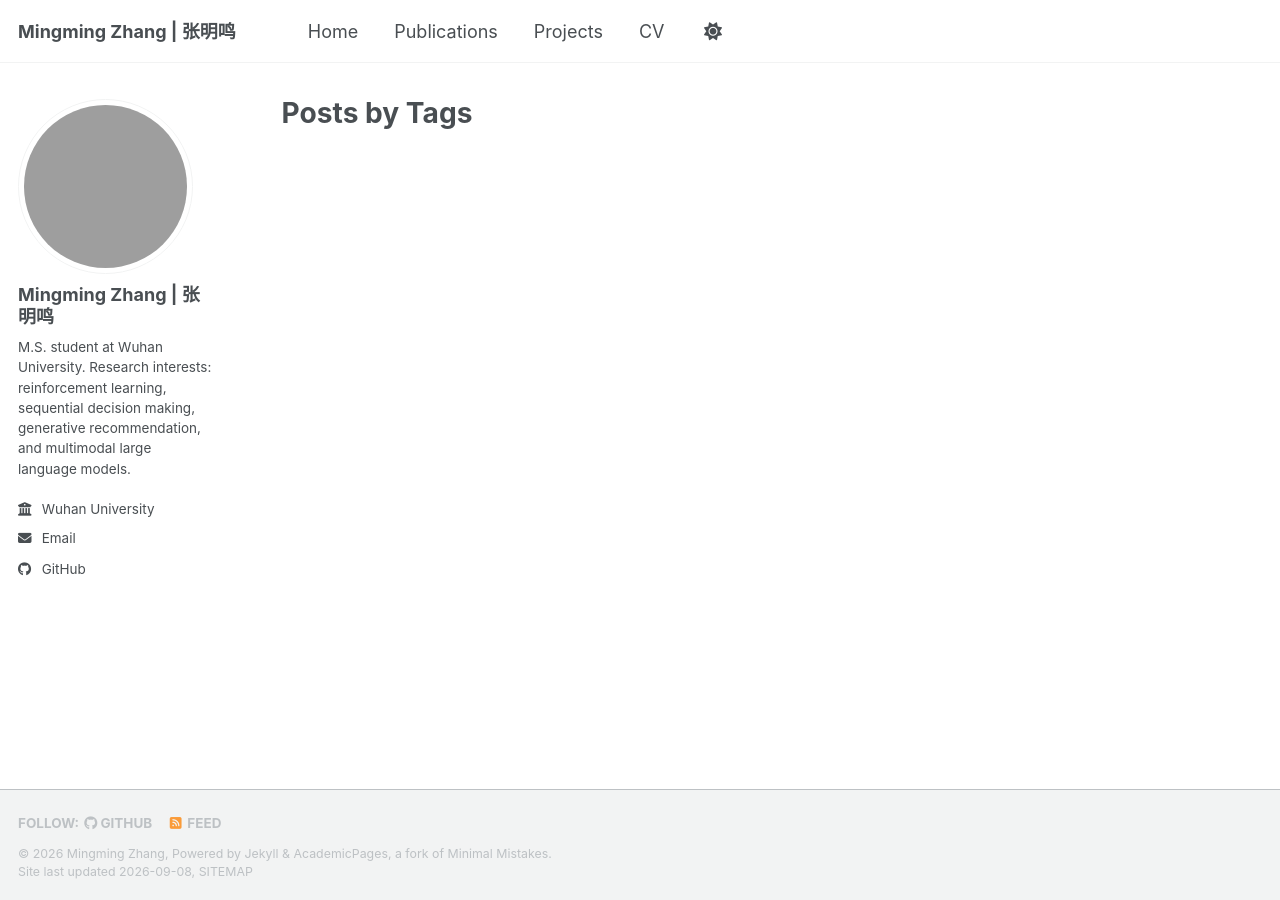
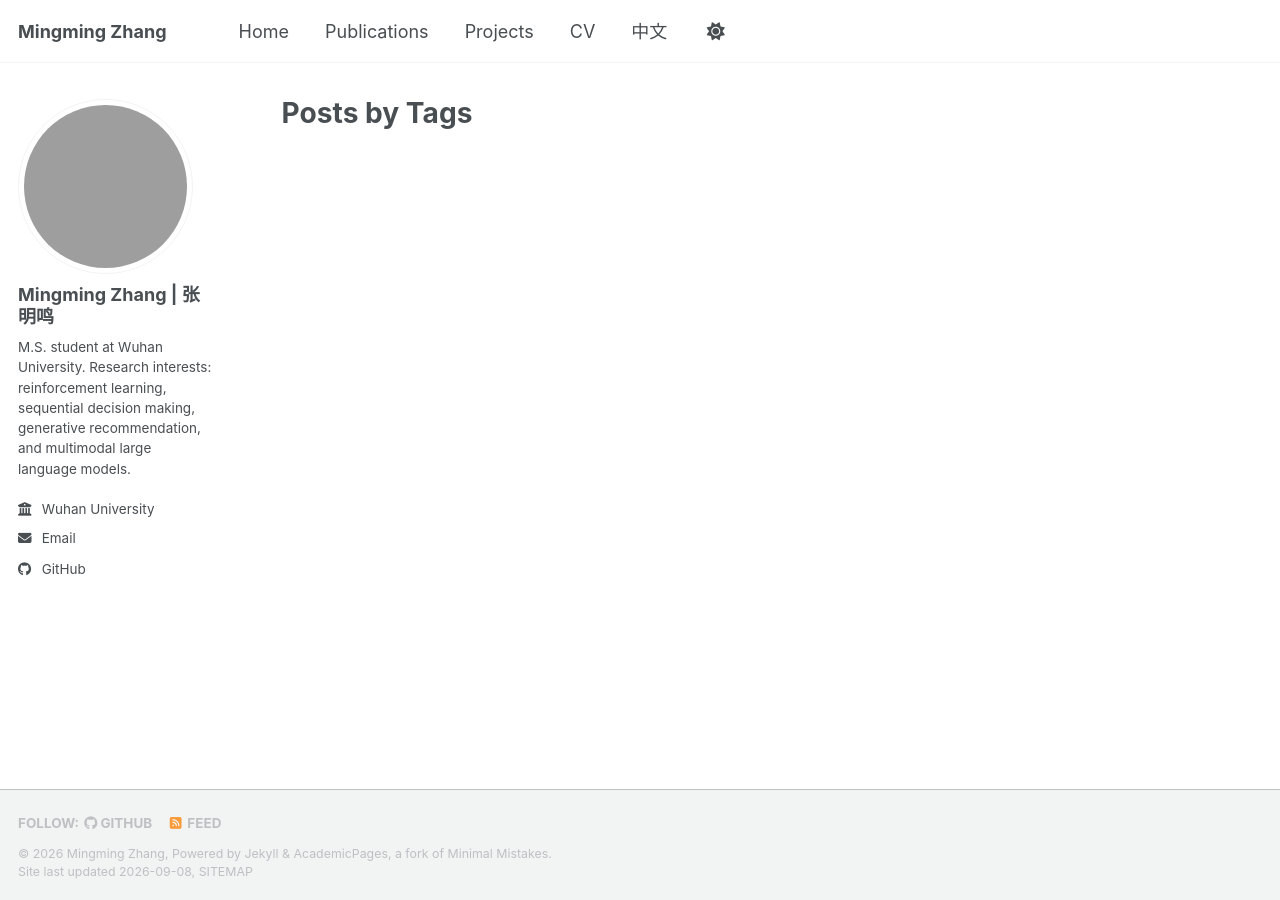
Before and after one commit to Tongyun1/tongyun1.github.io, a Jekyll site: the page built from _pages/tag-archive.html, in a window 1280 px wide. Built offline with Jekyll 4.4.1, drawn with Linux system fonts in a browser that asks for light colours; a style sheet for code colours, icons or effects is not loaded; part of the change alters nothing that is shown; grey boxes are pictures that could not be loaded.

Commit message:
Make language switcher global

```diff
--- a/_includes/masthead.html
+++ b/_includes/masthead.html
@@ -1,4 +1,10 @@
 {% include base_path %}
+<style>
+  #language-toggle > a {
+    cursor: pointer;
+    user-select: none;
+  }
+</style>
 <div class="masthead">
   <div class="masthead__inner-wrap">
     <div class="masthead__menu">
@@ -6,7 +12,9 @@
         <button><span class="navicon"></span></button>
         <ul class="visible-links">
           <li class="masthead__menu-item masthead__menu-item--lg persist {% if page.url == '/' or page.url == '/index.html' %}selected{% endif %}">
-            <a href="{{ base_path }}/">{{ site.title }}</a>
+            <a href="{{ base_path }}/"
+               data-lang-en="{{ site.title_en | default: site.name }}"
+               data-lang-zh="{{ site.title_zh | default: site.title }}">{{ site.title_en | default: site.name }}</a>
           </li>
           {% for link in site.data.navigation.main %}
             {% if link.url contains 'http' %}
@@ -15,9 +23,14 @@
               {% assign domain = base_path %}
             {% endif %}
             <li class="masthead__menu-item {% if page.url contains link.url and link.url != '/' %}selected{% endif %}">
-              <a href="{{ domain }}{{ link.url }}">{{ link.title }}</a>
+              <a href="{{ domain }}{{ link.url }}"
+                 data-lang-en="{{ link.title_en | default: link.title }}"
+                 data-lang-zh="{{ link.title_zh | default: link.title }}">{{ link.title_en | default: link.title }}</a>
             </li>
           {% endfor %}
+          <li id="language-toggle" class="masthead__menu-item persist">
+            <a role="button" aria-label="Switch language">中文</a>
+          </li>
           <li id="theme-toggle" class="masthead__menu-item persist tail">
             <a role="button" aria-labelledby="theme-icon"><i id="theme-icon" class="fa-solid fa-sun" aria-hidden="true" title="toggle theme"></i></a>
           </li>
@@ -27,3 +40,66 @@
     </div>
   </div>
 </div>
+
+<script>
+(function () {
+  var pageTitleEn = {{ page.title_en | default: page.title | jsonify }};
+  var pageTitleZh = {{ page.title_zh | default: page.title | jsonify }};
+  var siteTitleEn = {{ site.title_en | default: site.name | jsonify }};
+  var siteTitleZh = {{ site.title_zh | default: site.title | jsonify }};
+
+  function applyLanguage(lang) {
+    var useZh = lang === 'zh';
+
+    document.documentElement.lang = useZh ? 'zh-CN' : 'en';
+
+    document.querySelectorAll('.lang-en').forEach(function (el) {
+      el.style.display = useZh ? 'none' : '';
+    });
+    document.querySelectorAll('.lang-zh').forEach(function (el) {
+      el.style.display = useZh ? '' : 'none';
+    });
+
+    document.querySelectorAll('[data-lang-en][data-lang-zh]').forEach(function (el) {
+      el.textContent = useZh ? el.getAttribute('data-lang-zh') : el.getAttribute('data-lang-en');
+    });
+
+    var toggle = document.querySelector('#language-toggle > a');
+    if (toggle) {
+      toggle.textContent = useZh ? 'English' : '中文';
+      toggle.setAttribute('aria-label', useZh ? 'Switch to English' : '切换到中文');
+    }
+
+    var currentPageTitle = useZh ? pageTitleZh : pageTitleEn;
+    var currentSiteTitle = useZh ? siteTitleZh : siteTitleEn;
+    if (currentPageTitle && currentPageTitle !== currentSiteTitle) {
+      document.title = currentPageTitle + ' - ' + currentSiteTitle;
+    } else {
+      document.title = currentSiteTitle;
+    }
+
+    try { localStorage.setItem('site-language', useZh ? 'zh' : 'en'); } catch (e) {}
+  }
+
+  function initLanguageSwitcher() {
+    var saved = 'en';
+    try { saved = localStorage.getItem('site-language') || 'en'; } catch (e) {}
+    applyLanguage(saved);
+
+    var toggle = document.querySelector('#language-toggle > a');
+    if (toggle) {
+      toggle.addEventListener('click', function () {
+        var next = document.documentElement.lang === 'zh-CN' ? 'en' : 'zh';
+        applyLanguage(next);
+      });
+    }
+  }
+
+  window.setSiteLanguage = applyLanguage;
+  if (document.readyState === 'loading') {
+    document.addEventListener('DOMContentLoaded', initLanguageSwitcher);
+  } else {
+    initLanguageSwitcher();
+  }
+})();
+</script>
```
